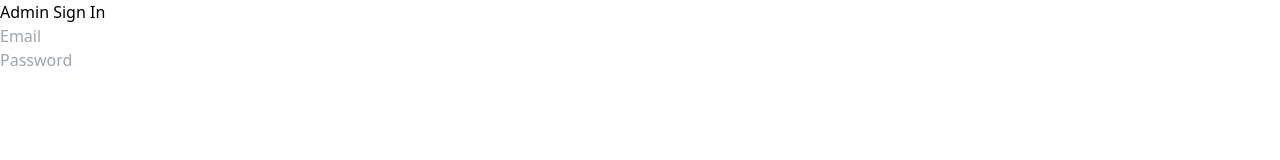
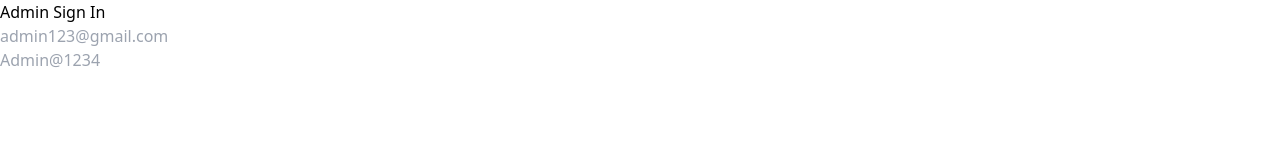
Before and after one commit to VenkatKondeti-VK/Programs-Institute, a React (Vite) app in the folder client/: page /signin in a window 1280 px wide. Shown: the top 160 px of the page. Built offline with nearby package versions, Linux system fonts and the light colour scheme.

Commit message:
Update SignIn.jsx

```diff
--- a/client/src/pages/SignIn.jsx
+++ b/client/src/pages/SignIn.jsx
@@ -51,7 +51,7 @@ function SignIn() {
         <input
           name='email'
           type='email'
-          placeholder='Email'
+          placeholder='admin123@gmail.com'
           className='border p-3 rounded-lg'
           onChange={handleChange}
           required
@@ -62,7 +62,7 @@ function SignIn() {
           <input
             name='password'
             type={!visible ? 'password' : 'text'}
-            placeholder='Password'
+            placeholder='Admin@1234'
             className='w-full'
             onChange={handleChange}
             required
```
